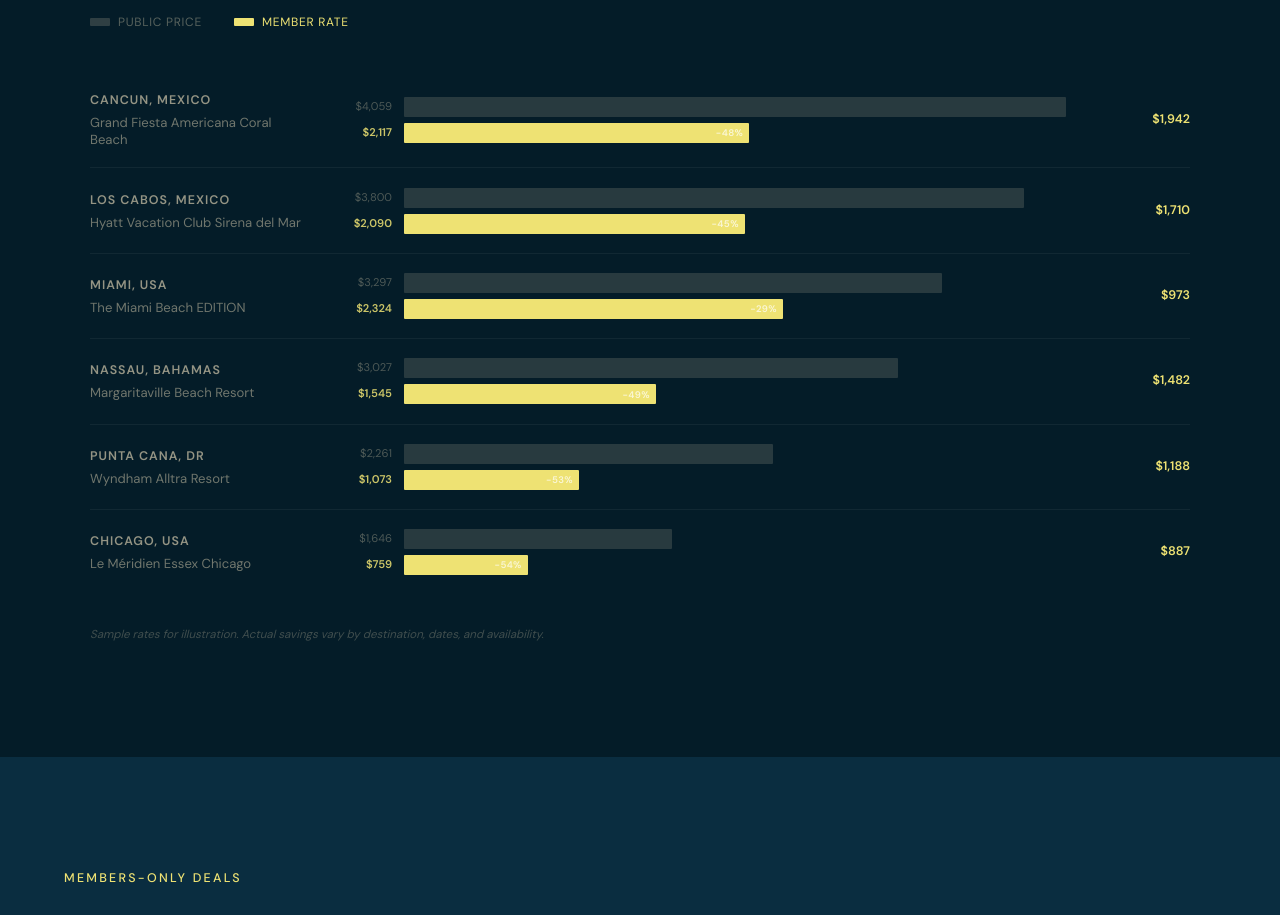
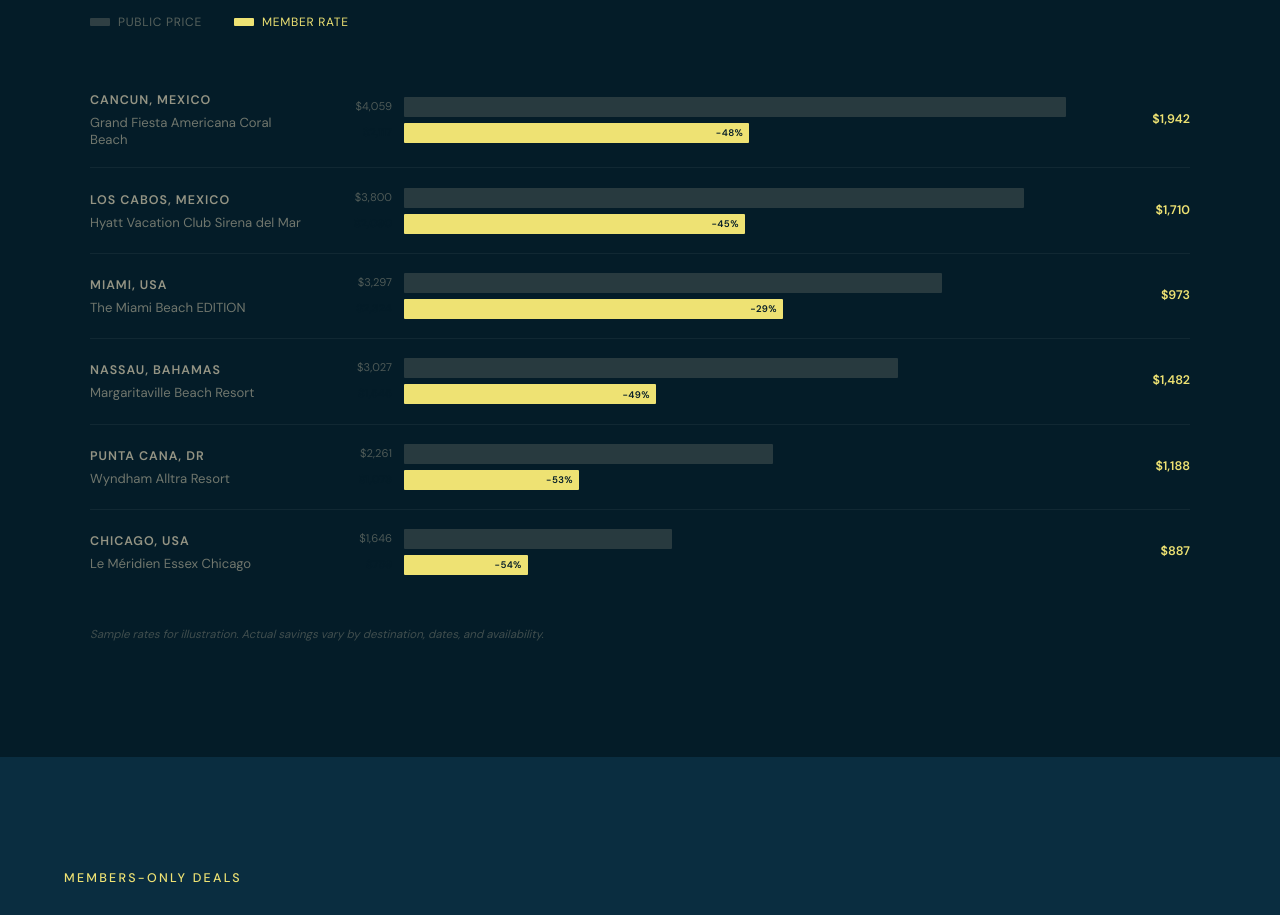
Before and after one commit to ElBeDev/travels, a React (Vite) app: page / in a window 1280 px wide. Shown: the part 4520-5435 px from the top of the page. Built offline with nearby package versions, Linux system fonts and the light colour scheme; a web font is replaced by a local one.

Commit message:
fix: navy text on savings chart gold elements

```diff
--- a/src/components/Savings.module.css
+++ b/src/components/Savings.module.css
@@ -60,7 +60,7 @@
   font-size: 0.7rem; color: rgba(244,228,193,0.3); white-space: nowrap;
   width: 58px; text-align: right; flex-shrink: 0;
 }
-.oursLabel { color: var(--terra) !important; opacity: 0.85; font-weight: 600; }
+.oursLabel { color: #041c28 !important; opacity: 1; font-weight: 700; }
 .barTrack {
   height: 20px; position: relative; flex: 1;
 }
@@ -77,7 +77,7 @@
 }
 .saveBadge {
   position: absolute; right: 6px;
-  font-size: 0.6rem; font-weight: 700; color: rgba(255,255,255,0.7);
+  font-size: 0.6rem; font-weight: 700; color: #041c28;
   white-space: nowrap; letter-spacing: 0.04em;
 }
 .saveAmt {
```
